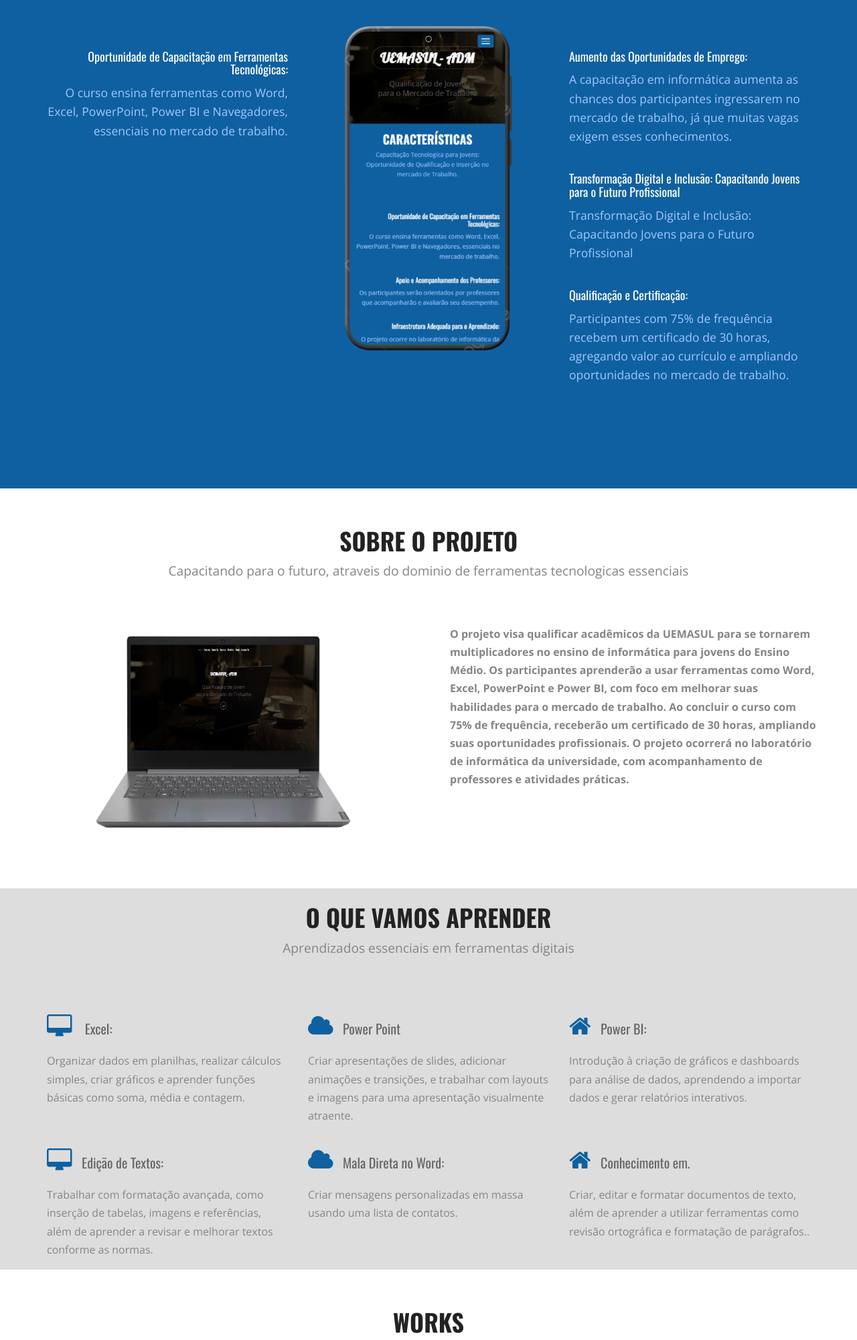
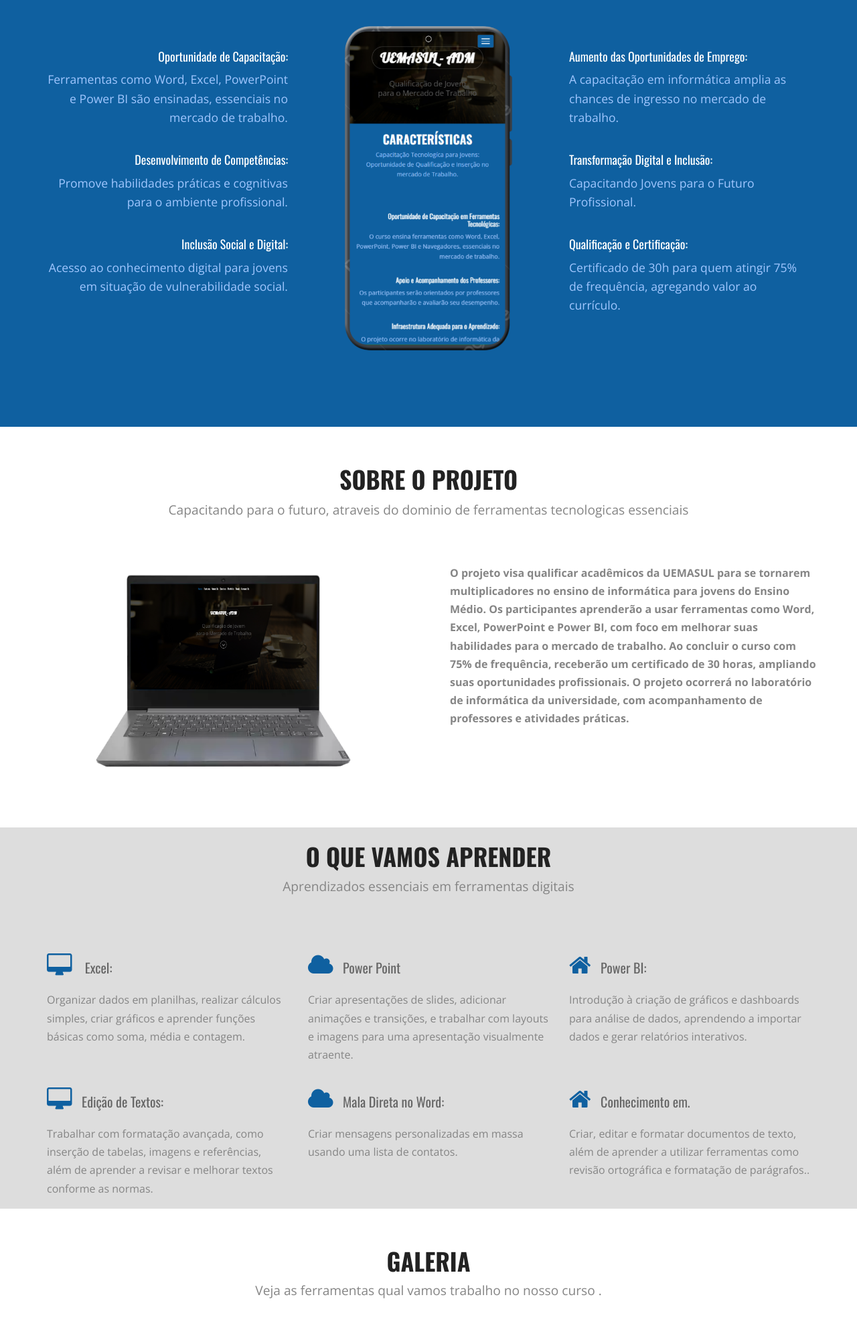
Before and after one commit to BREJA-DISCK-MA-SL/Qualifica-o_jovens_Adm_Uemasul, a plain HTML site: page index.html in a window 1280 px wide. Shown: the part 780-2780 px from the top of the page at 67% size. Drawn offline with nearby package versions, Linux system fonts and the light colour scheme.

```diff
--- a/index.html
+++ b/index.html
@@ -2,6 +2,7 @@
 <html lang="PT-BR" class="no-js">
 <head>
   <meta charset="utf-8">
+  <form action="salvar.php" method="post" enctype="multipart/form-data"> <!-- restante do formulário aqui --> </form>
   <meta name="viewport" content="width=device-width, initial-scale=1, maximum-scale=1">
   <meta name="description" content="Projeto de qualificação de jovens para o mercado de trabalho, com capacitação em ferramentas tecnológicas essenciais como Word, Excel e Power BI">
   <meta name="author" content="WebThemez">
@@ -68,74 +69,88 @@
         <h2>CARACTERÍSTICAS</h2>
 <p>Capacitação Tecnológica para Jovens: Oportunidade de Qualificação e Inserção no mercado de Trabalho.</p>
 </div>
+
 <div class="row">
+  <!-- LADO ESQUERDO COM 3 BLOCOS -->
   <div class="col-md-4 col-sm-4 features-left wow">
+    <!-- BLOCO 1 -->
     <div class="feature">
       <div class="icon-container">
         <div class="icon"> <i class="icon_map_alt"></i> </div>
       </div>
       <div class="fetaure-details">
-              <h4 class="main-color">Oportunidade de Capacitação em Ferramentas Tecnológicas: </h4>
-              <p>O curso ensina ferramentas como Word, Excel, PowerPoint, Power BI e Navegadores, essenciais no mercado de trabalho.</p>
+        <h4 class="main-color">Oportunidade de Capacitação:</h4>
+        <p>Ferramentas como Word, Excel, PowerPoint e Power BI são ensinadas, essenciais no mercado de trabalho.</p>
+      </div>
+    </div>
+
+    <!-- BLOCO 2 -->
+    <div class="feature">
+      <div class="icon-container">
+        <div class="icon"> <i class="icon_puzzle"></i> </div>
+      </div>
+      <div class="fetaure-details">
+        <h4 class="main-color">Desenvolvimento de Competências:</h4>
+        <p>Promove habilidades práticas e cognitivas para o ambiente profissional.</p>
+      </div>
+    </div>
+
+    <!-- BLOCO 3 -->
+    <div class="feature">
+      <div class="icon-container">
+        <div class="icon"> <i class="icon_group"></i> </div>
+      </div>
+      <div class="fetaure-details">
+        <h4 class="main-color">Inclusão Social e Digital:</h4>
+        <p>Acesso ao conhecimento digital para jovens em situação de vulnerabilidade social.</p>
       </div>
     </div>
   </div>
 
+  <!-- IMAGEM NO CENTRO -->
   <div class="col-md-4 col-sm-4">
-          <div class="phone-image wow"> <img src="images/single-iphone.png" alt="Imagem do curso de qualificação UEMASUL" /> </div>
+    <div class="phone-image wow">
+      <img src="images/single-iphone.png" alt="Imagem do curso de qualificação UEMASUL" />
+    </div>
   </div>
 
+  <!-- LADO DIREITO COM 3 BLOCOS -->
   <div class="col-md-4 col-sm-4 features-right wow">
+    <!-- BLOCO 1 -->
     <div class="feature">
       <div class="icon-container">
         <div class="icon"> <i class="icon_genius"></i> </div>
       </div>
       <div class="fetaure-details">
-              <h4 class="main-color">Aumento das Oportunidades de Emprego: </h4>
-              <p>A capacitação em informática aumenta as chances dos participantes ingressarem no mercado de trabalho, já que muitas vagas exigem esses conhecimentos.</p>
+        <h4 class="main-color">Aumento das Oportunidades de Emprego:</h4>
+        <p>A capacitação em informática amplia as chances de ingresso no mercado de trabalho.</p>
       </div>
     </div>
-        <!-- /END SINGLE FEATURE -->
 
-        <!-- FEATURE -->
+    <!-- BLOCO 2 -->
     <div class="feature">
-
-          <!-- ICON -->
       <div class="icon-container">
         <div class="icon"> <i class="icon_lightbulb_alt"></i> </div>
       </div>
-
-          <!-- FEATURE HEADING AND DESCRIPTION -->
       <div class="fetaure-details">
-            <h4 class="main-color">Transformação Digital e Inclusão: Capacitando Jovens para o Futuro Profissional</h4>
-            <p> Transformação Digital e Inclusão: Capacitando Jovens para o Futuro Profissional </p>
+        <h4 class="main-color">Transformação Digital e Inclusão:</h4>
+        <p>Capacitando Jovens para o Futuro Profissional.</p>
       </div>
     </div>
 
-        <!-- /END SINGLE FEATURE -->
-
-        <!-- FEATURE -->
+    <!-- BLOCO 3 -->
     <div class="feature">
-
-          <!-- ICON -->
       <div class="icon-container">
         <div class="icon"> <i class="icon_ribbon_alt"></i> </div>
       </div>
-
-          <!-- FEATURE HEADING AND DESCRIPTION -->
       <div class="fetaure-details">
         <h4 class="main-color">Qualificação e Certificação:</h4>
-            <p> Participantes com 75% de frequência recebem um certificado de 30 horas, agregando valor ao currículo e ampliando oportunidades no mercado de trabalho. </p>
+        <p>Certificado de 30h para quem atingir 75% de frequência, agregando valor ao currículo.</p>
       </div>
     </div>
-        <!-- /END SINGLE FEATURE -->
-
-      </div>
-      <!-- /END FEATURES RIGHT -->
-
   </div>
 </div>
-  <!--/.container-->
+
 </section>
 <section id="aboutUs">
   <div class="container">
@@ -208,8 +223,8 @@
 <section id="work" class="page-section page">
   <div class="container">
     <div class="heading text-center">
-      <h2>Works</h2>
-      <p>Lorem ipsum dolor sit amet, consectetur adipisicing elit. Culpa, alias enim placeat earum quos ab.</p>
+      <h2>Galeria</h2>
+      <p>Veja as ferramentas qual vamos trabalho no nosso curso .</p>
     </div>
     <div class="row">
       <div class="col-md-12">
@@ -297,7 +312,7 @@
             <!-- Member Details -->
             <h4>Iracema da Silva</h4>
             <!-- Designation -->
-            <span class="pos">ADM - UEMASUL</span>
+            <span class="pos">Profa. Orientadora do projeto</span>
             <div class="team-socials">
               <a href="mailto:iracemarocha@uemasul.edu.br?subject=Curso&body=Ola+eu+meu+nome+xxxxxxx+queria+saber+como+funciona+o+curso+Qualifica%C3%A7%C3%A3o+de+Jovens+para+o+Mercado+de+Trabalho"><i class="fa fa-google-plus"></i></a>
               <a href="https://w.app/evrplt"><i class="fa fa-whatsapp"></i></a>
@@ -316,7 +331,7 @@
               <img class="img-responsive" src="images/photo-1.jpg" alt="">
             </div>
             <h4>Brenda Oliveira </h4>
-            <span class="pos">ADM - UEMASUL</span>
+            <span class="pos">ACADCÊMICA - ADM</span>
             <div class="team-socials">
               <a href="mailto:brenda.s.oliveira@uemasul.edu.br?subject=Curso&body=Ola+eu+meu+nome+xxxxxxx+queria+saber+como+funciona+o+curso+Qualifica%C3%A7%C3%A3o+de+Jovens+para+o+Mercado+de+Trabalho"><i class="fa fa-google-plus"></i></a>
               <a href="https://api.whatsapp.com/send?phone=5599988585269&text=Ola%2C%20sou%20o%20aluno%20%28Seu%20nome%29%2C%20queria%20uma%20ajuda%20com..."><i class="fa fa-whatsapp"></i></a>
@@ -331,7 +346,7 @@
               <img class="img-responsive" src="images/photo-2.jpg" alt="">
             </div>
             <h4>Mateus Oliveira</h4>
-            <span class="pos">ADM - UEMASUL</span>
+            <span class="pos">ACADCÊMICO - ADM</span>
             <div class="team-socials">
               <a href="https://5599988585269" target="_blank"><i class="fa fa-whatsapp"></i></a>
               <a href="mailto:seuemail@exemplo.com"><i class="fa fa-google-plus"></i></a>
@@ -346,7 +361,7 @@
               <img class="img-responsive" src="images/photo-4.jpg" alt="">
             </div>
             <h4>Roxanne Kelly</h4>
-            <span class="pos">ADM - UEMASUL</span>
+            <span class="pos">ACADCÊMICA - ADM</span>
             <div class="team-socials">
               <a href="mailto:roxanne.sousa@uemasul.edu.br?subject=Curso&body=Ola+eu+meu+nome+xxxxxxx+queria+saber+como+funciona+o+curso+Qualifica%C3%A7%C3%A3o+de+Jovens+para+o+Mercado+de+Trabalho"><i class="fa fa-google-plus"></i></a>
               <a href="https://w.app/awckc7"><i class="fa fa-whatsapp"></i></a>
@@ -361,7 +376,7 @@
               <img class="img-responsive" src="images/photo-3.jpg" alt="">
             </div>
             <h4>Maria Gabrielle</h4>
-            <span class="pos">ADM - UEMASUL</span>
+            <span class="pos">ACADCÊMICA - ADM</span>
             <div class="team-socials">
               <a href="mailto:maria.r.marinho@uemasul.edu.br?subject=Curso&body=Ola+eu+meu+nome+xxxxxxx+queria+saber+como+funciona+o+curso+Qualifica%C3%A7%C3%A3o+de+Jovens+para+o+Mercado+de+Trabalho"><i class="fa fa-google-plus"></i></a>
               <a href="https://w.app/bsf3qc"><i class="fa fa-whatsapp"></i></a>
@@ -400,6 +415,7 @@
             <textarea class="form-control" id="mensagem" name="mensagem" rows="5" required></textarea>
           </div>
           <button type="submit" class="btn btn-primary">Enviar</button>
+
           </form>
 
       </div>
```
Lines whose indentation alone changed are shown as unchanged.
